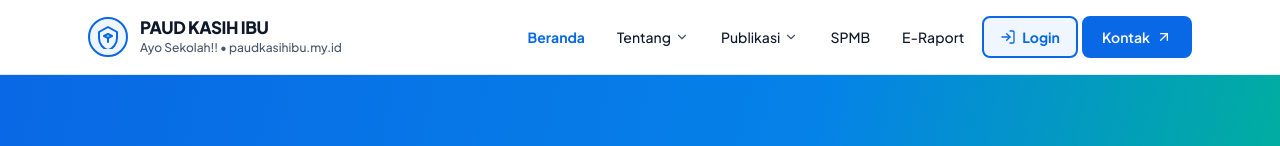
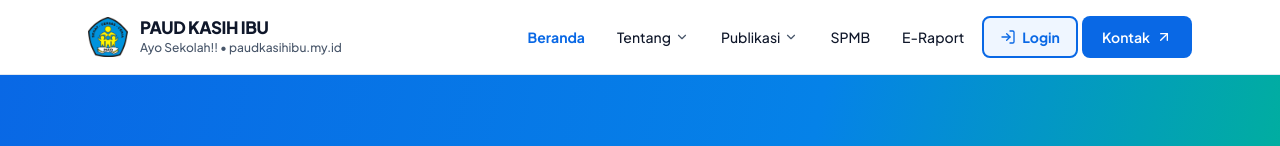
Before and after one commit to tirahidayat/web-paud-kasih-ibu, a plain HTML site: page index.html in a window 1280 px wide. Shown: the top 146 px of the page. Drawn offline with nearby package versions, Linux system fonts and the light colour scheme.

Commit message:
Pasang logo sekolah di header dan favicon

```diff
--- a/index.html
+++ b/index.html
@@ -4,6 +4,7 @@
   <meta charset="UTF-8" />
   <meta name="viewport" content="width=device-width, initial-scale=1.0" />
   <title>PAUD Kasih Ibu — Generasi Hebat untuk Bangsa yang Kuat</title>
+  <link rel="icon" type="image/png" href="assets/logo/logo-paud-kasih-ibu.png" />
   <meta name="description" content="Website resmi PAUD Kasih Ibu (paudkasihibu.my.id). Profil sekolah, Sambutan Kepala Sekolah Ecih Sunengsih, S.Pd., Visi Misi, Publikasi Galeri & Berita, SPMB, E-Raport, dan Kontak." />
 
   <!-- Open Graph untuk pratinjau saat dibagikan di WhatsApp & Media Sosial -->
@@ -102,12 +103,8 @@
       <!-- Kiri: Emblem Sekolah + Nama PAUD Kasih Ibu -->
       <button onclick="navigateTo('beranda')" class="flex items-center gap-3 text-left min-h-[44px] shrink-0">
         <!-- Emblem Crest Sekolah -->
-        <div class="w-10 h-10 rounded-full bg-birulembut border-2 border-primer flex items-center justify-center shrink-0">
-          <svg class="w-6 h-6 text-primer" viewBox="0 0 24 24" fill="none" stroke="currentColor" stroke-width="2" stroke-linecap="round" stroke-linejoin="round" aria-hidden="true">
-            <path d="M12 2L3 7v6c0 5.55 3.84 10.74 9 12 5.16-1.26 9-6.45 9-12V7l-9-5z"/>
-            <path d="M8 11l4-2 4 2-4 2-4-2z"/>
-            <path d="M12 13v4"/>
-          </svg>
+        <div class="w-10 h-10 flex items-center justify-center shrink-0">
+          <img src="assets/logo/logo-paud-kasih-ibu.png" alt="Logo PAUD Kasih Ibu" class="w-10 h-10 object-contain" />
         </div>
         <div>
           <span class="font-extrabold text-teks text-base sm:text-[17px] tracking-tight leading-none block">
```
